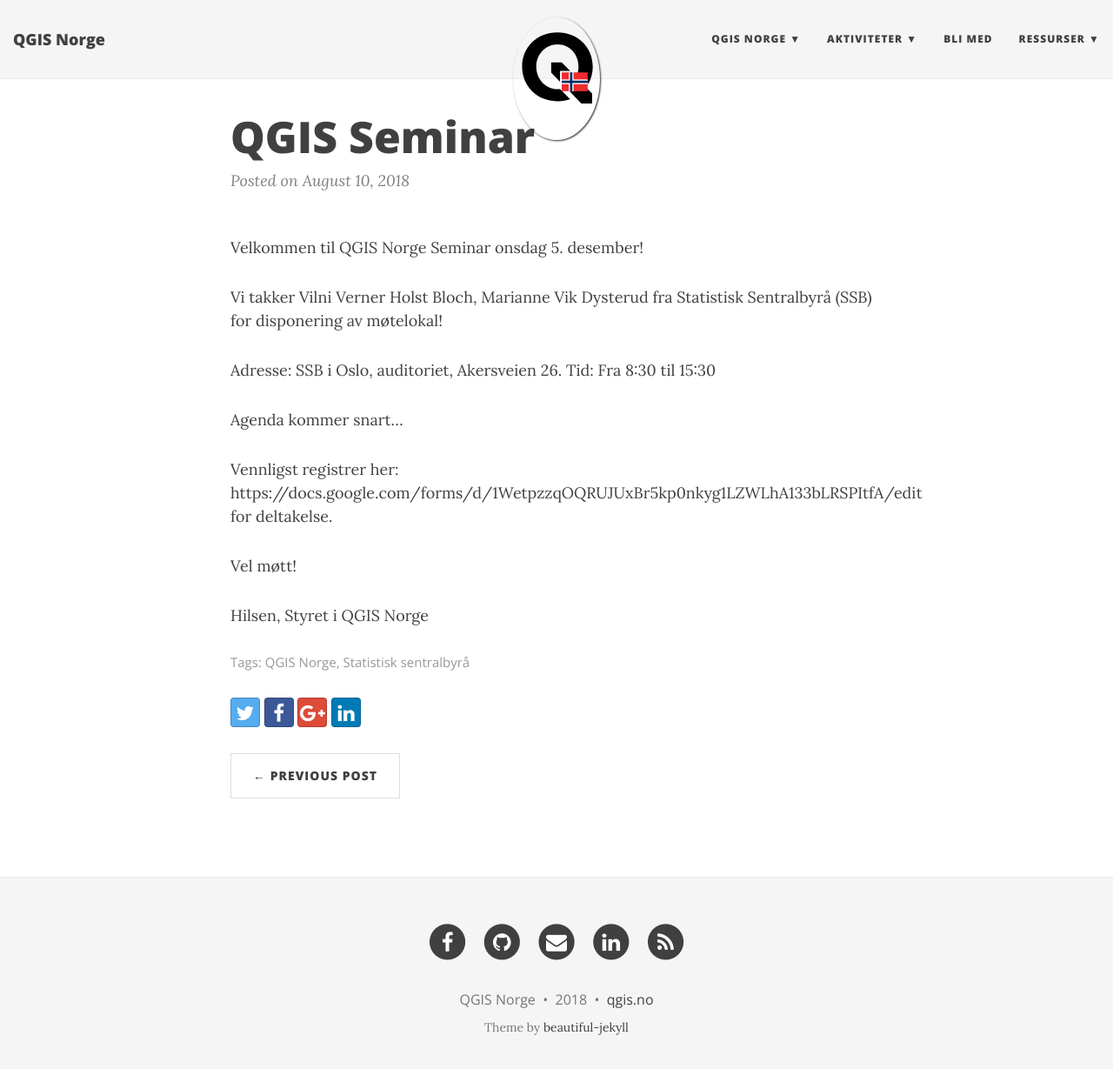
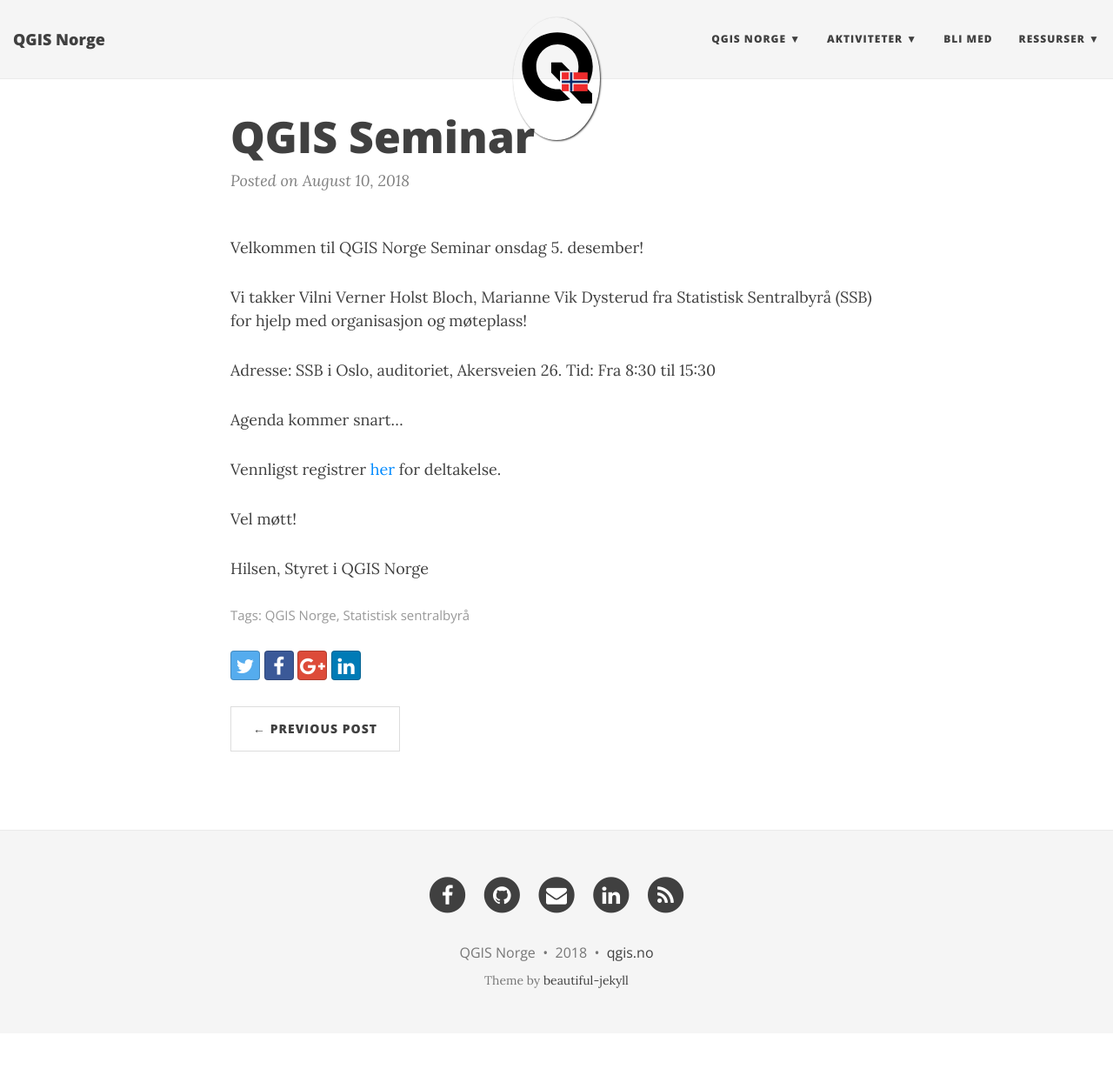
Before and after one commit to qgisnorge/qgisnorge.github.io, a Jekyll site: the page built from _posts/2018-08-10-QGIS_seminar.md, in a window 1280 px wide and 1242 px high. Shown: the top 1229 px of the window at 87% size. Built offline with Jekyll 4.4.1, drawn with Linux system fonts in a browser that asks for light colours; nearby versions of some CDN libraries; comment, search, counter and statistics services are not loaded.

Commit message:
fiks linken til påmeldingskjema

```diff
--- a/_posts/2018-08-10-QGIS_seminar.md
+++ b/_posts/2018-08-10-QGIS_seminar.md
@@ -6,14 +6,14 @@
 
 Velkommen til QGIS Norge Seminar onsdag 5. desember!
 
-Vi takker Vilni Verner Holst Bloch, Marianne Vik Dysterud fra Statistisk Sentralbyrå (SSB) for disponering av møtelokal!
+Vi takker Vilni Verner Holst Bloch, Marianne Vik Dysterud fra Statistisk Sentralbyrå (SSB) for hjelp med organisasjon og møteplass!
 
 Adresse: SSB i Oslo, auditoriet, Akersveien 26.
 Tid: Fra 8:30 til 15:30
 
 Agenda kommer snart...
 
-Vennligst registrer her:  https://docs.google.com/forms/d/1WetpzzqOQRUJUxBr5kp0nkyg1LZWLhA133bLRSPItfA/edit for deltakelse.
+Vennligst registrer [her](https://docs.google.com/forms/d/1WetpzzqOQRUJUxBr5kp0nkyg1LZWLhA133bLRSPItfA/edit) for deltakelse.
 
 Vel møtt!
 
```
